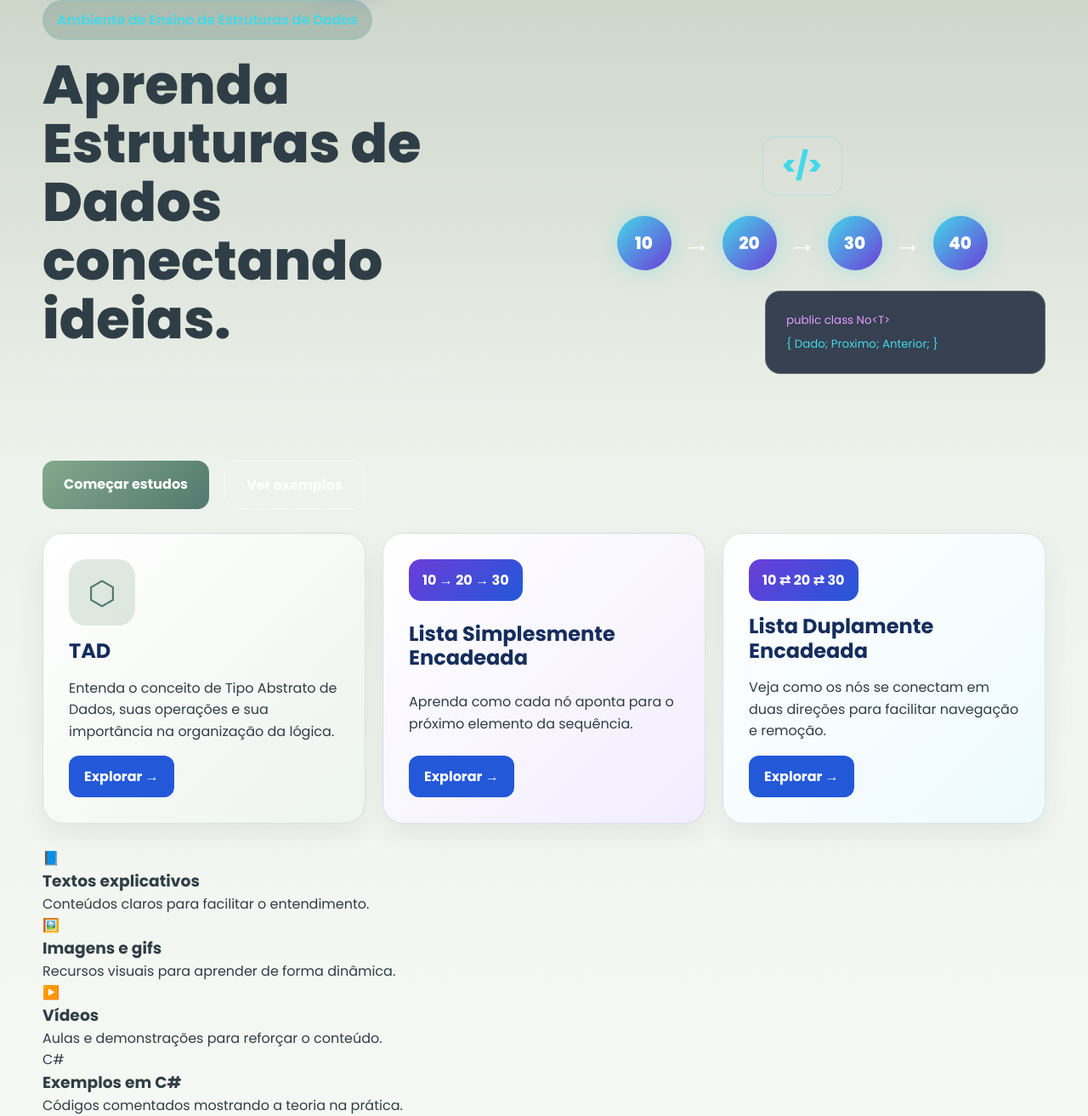
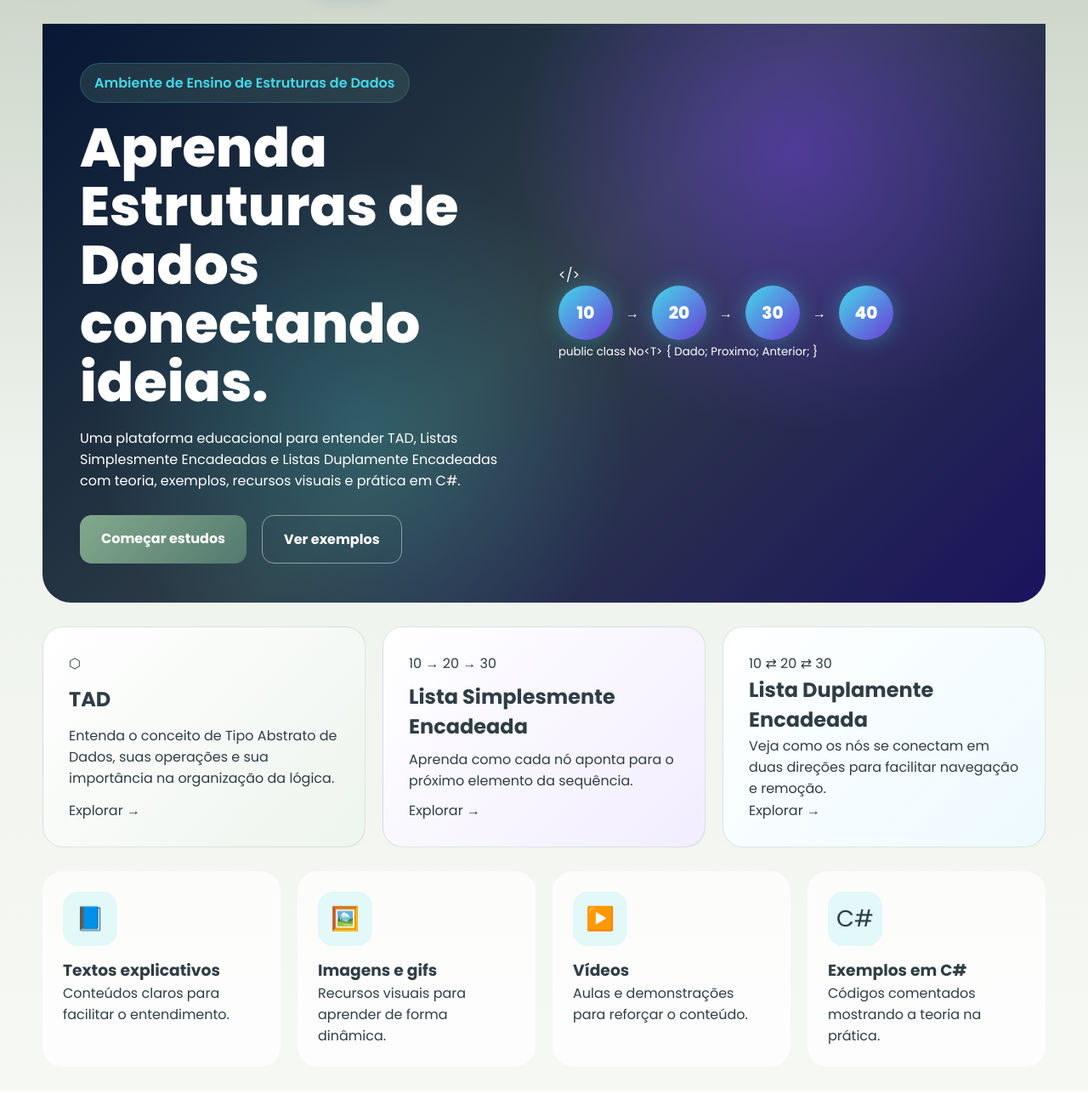
Before and after one commit to Vic0312/MindNodes, a PHP site: page /view/home.php in a window 1280 px wide. Shown: the part 78-1391 px from the top of the page at 85% size. After the commit the page ends 1307 px from the top, so only its background shows below. Run offline with PHP 8.4, Linux system fonts and the light colour scheme.

Commit message:
Commit 5

```diff
--- a/css/home.css
+++ b/css/home.css
@@ -1,50 +1,26 @@
+
+
 .hero {
+    margin-top: 28px;
+    padding: 46px 44px;
+    border-radius: 0 0 34px 34px;
+    background:
+        radial-gradient(circle at 75% 22%, rgba(108, 61, 217, 0.55), transparent 32%),
+        radial-gradient(circle at 32% 70%, rgba(67, 217, 232, 0.22), transparent 34%),
+        linear-gradient(135deg, #071735, var(--charcoal-blue) 50%, #1b135e);
+    color: var(--white);
     display: grid;
     grid-template-columns: 1fr 1fr;
     align-items: center;
     gap: 34px;
-}
-
-.hero-texto,
-.hero-visual {
     position: relative;
-    z-index: 1;
-}
-
-.hero p {
-    max-width: 720px;
-    color: #e8eeee;
-    font-size: 1.05rem;
-    line-height: 1.7;
-}
-
-.hero-visual {
-    min-height: 330px;
-    display: grid;
-    align-content: center;
-    gap: 24px;
-}
-
-.codigo-flutuante {
-    width: 94px;
-    height: 70px;
-    display: grid;
-    place-items: center;
-    justify-self: center;
-    border: 1px solid rgba(67, 217, 232, 0.28);
-    border-radius: 16px;
-    color: var(--cyan);
-    font-size: 2rem;
-    font-weight: 800;
-    background: rgba(255,255,255,0.06);
+    overflow: hidden;
 }
 
 .fluxo-nos {
     display: flex;
     align-items: center;
-    justify-content: center;
-    gap: 14px;
-    flex-wrap: wrap;
+    gap: 15px;
 }
 
 .fluxo-nos span {
@@ -60,30 +36,6 @@
     box-shadow: 0 0 26px rgba(67, 217, 232, 0.35);
 }
 
-.fluxo-nos strong {
-    color: var(--white);
-    font-size: 2rem;
-}
-
-.codigo-card {
-    justify-self: end;
-    width: min(100%, 330px);
-    padding: 24px;
-    display: grid;
-    gap: 8px;
-    background: rgba(15, 28, 49, 0.82);
-    border: 1px solid rgba(202, 210, 197, 0.28);
-    border-radius: 18px;
-}
-
-.codigo-card small:nth-child(1) {
-    color: #e59bff;
-}
-
-.codigo-card small:nth-child(2) {
-    color: var(--cyan);
-}
-
 .cards-principais {
     display: grid;
     gap: 20px;
@@ -92,70 +44,39 @@
 }
 
 .card {
+    background: rgba(255, 255, 255, 0.74);
+    border: 1px solid rgba(82, 121, 111, 0.18);
+    border-radius: var(--radius);
     padding: 30px;
     min-height: 260px;
     display: grid;
     align-content: space-between;
-    gap: 16px;
-    background: rgba(255, 255, 255, 0.74);
-    border: 1px solid rgba(82, 121, 111, 0.18);
-    border-radius: var(--radius);
-    box-shadow: 0 14px 30px rgba(47, 62, 70, 0.08);
 }
 
-.card h2 {
-    color: #142d5c;
-    line-height: 1.18;
+.destaque-claro { background: linear-gradient(135deg, #ffffff, #eef4ee); }
+.destaque-roxo { background: linear-gradient(135deg, #ffffff, #f2edff); }
+.destaque-azul { background: linear-gradient(135deg, #ffffff, #edfaff); }
+
+.recursos {
+    display: grid;
+    grid-template-columns: repeat(4, 1fr);
+    gap: 20px;
+    margin: 28px 0;
 }
 
-.card p {
-    line-height: 1.6;
+.recursos article {
+    background: rgba(255, 255, 255, 0.74);
+    padding: 24px;
+    border-radius: var(--radius);
 }
 
-.card a {
-    width: fit-content;
-    padding: 12px 18px;
-    border-radius: 12px;
-    background: var(--blue);
-    color: var(--white);
-    font-weight: 700;
-}
-
-.icone {
-    width: 78px;
-    height: 78px;
+.recursos span {
+    width: 64px;
+    height: 64px;
     display: grid;
     place-items: center;
-    border-radius: 20px;
-    background: rgba(132, 169, 140, 0.25);
-    color: var(--deep-teal);
-    font-size: 2.4rem;
+    margin-bottom: 14px;
+    border-radius: 18px;
+    background: rgba(67, 217, 232, 0.14);
+    font-size: 1.7rem;
 }
-
-.mini-nos {
-    width: fit-content;
-    padding: 12px 16px;
-    border-radius: 14px;
-    color: var(--white);
-    background: linear-gradient(135deg, var(--purple), var(--blue));
-    font-weight: 700;
-}
-
-.destaque-claro {
-    background: linear-gradient(135deg, #ffffff, #eef4ee);
-}
-
-.destaque-roxo {
-    background: linear-gradient(135deg, #ffffff, #f2edff);
-}
-
-.destaque-azul {
-    background: linear-gradient(135deg, #ffffff, #edfaff);
-}
-
-@media (max-width: 980px) {
-    .hero,
-    .cards-principais {
-        grid-template-columns: 1fr;
-    }
-}
```
Also changed, not shown: css/estruturas.css (+47 -1 lines), index.php (+2 -5 lines), view/cadastrar_funcionario.php (added).
